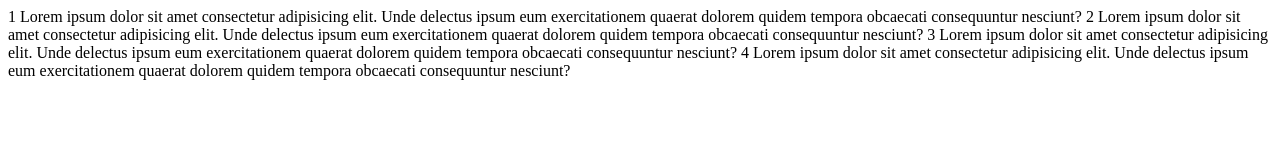
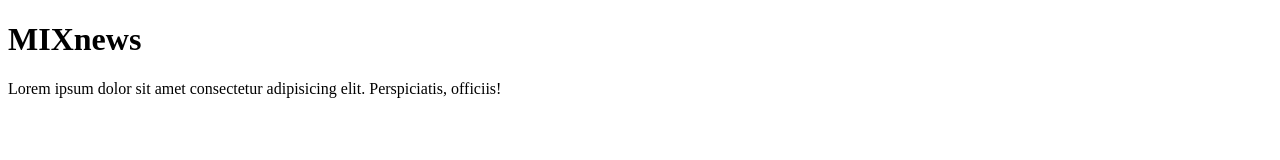
Before and after one commit to JaHa-OLimov/demo-git, a plain HTML site: page index.html in a window 1280 px wide. Drawn offline with Linux system fonts and the light colour scheme.

Commit message:
Add site heading and motto

```diff
--- a/index.html
+++ b/index.html
@@ -4,12 +4,16 @@
   <meta charset="UTF-8">
   <meta http-equiv="X-UA-Compatible" content="IE=edge">
   <meta name="viewport" content="width=device-width, initial-scale=1.0">
-  <title>GitHub</title>
+  <title>demo-git</title>
 </head>
 <body>
-  1  Lorem ipsum dolor sit amet consectetur adipisicing elit. Unde delectus ipsum eum exercitationem quaerat dolorem quidem tempora obcaecati consequuntur nesciunt?
-  2 Lorem ipsum dolor sit amet consectetur adipisicing elit. Unde delectus ipsum eum exercitationem quaerat dolorem quidem tempora obcaecati consequuntur nesciunt?
-  3 Lorem ipsum dolor sit amet consectetur adipisicing elit. Unde delectus ipsum eum exercitationem quaerat dolorem quidem tempora obcaecati consequuntur nesciunt?
-  4 Lorem ipsum dolor sit amet consectetur adipisicing elit. Unde delectus ipsum eum exercitationem quaerat dolorem quidem tempora obcaecati consequuntur nesciunt?
+
+  <h1>MIXnews</h1>
+  <p>Lorem ipsum dolor sit amet consectetur adipisicing elit. Perspiciatis, officiis!</p>
+
+  <!-- 1  Lorem ipsum dolor sit amet consectetur adipisicing elit. Unde delectus ipsum eum exercitationem quaerat dolorem quidem tempora obcaecati consequuntur nesciunt? -->
+  <!-- 2 Lorem ipsum dolor sit amet consectetur adipisicing elit. Unde delectus ipsum eum exercitationem quaerat dolorem quidem tempora obcaecati consequuntur nesciunt? -->
+  <!-- 3 Lorem ipsum dolor sit amet consectetur adipisicing elit. Unde delectus ipsum eum exercitationem quaerat dolorem quidem tempora obcaecati consequuntur nesciunt? -->
+  <!-- 4 Lorem ipsum dolor sit amet consectetur adipisicing elit. Unde delectus ipsum eum exercitationem quaerat dolorem quidem tempora obcaecati consequuntur nesciunt? -->
 </body>
 </html>
```
